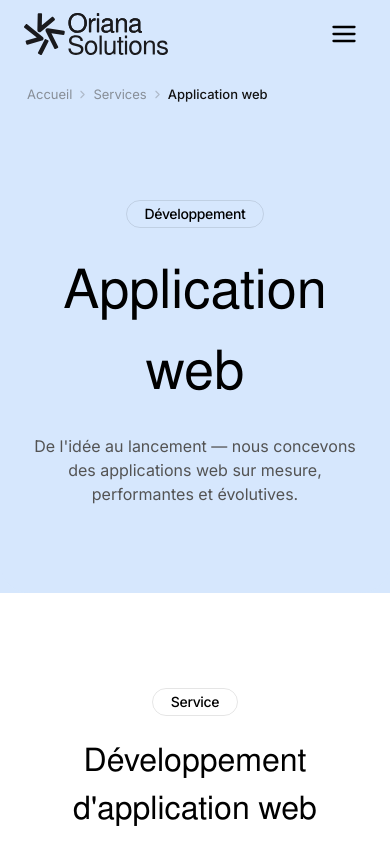
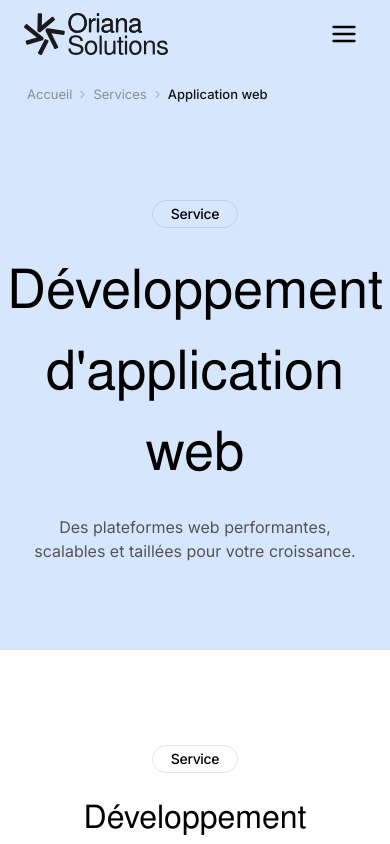
Before and after one commit to MathieuGames/orianasolutions-website, a Next.js app: page /application-web in a window 390 px wide. Shown: the top 844 px of the page. Built offline with nearby package versions, Linux system fonts and the light colour scheme.

Commit message:
fix: update mobile hero tag/title/description on application web page

```diff
--- a/app/application-web/page.tsx
+++ b/app/application-web/page.tsx
@@ -26,9 +26,9 @@ export default function page() {
       <div className="bg-primary-light md:bg-transparent">
         <Breadcrumb items={[{ label: "Services", href: "/services" }, { label: "Application web" }]} />
         <AboutSectionMobileBlock
-          tag="Développement"
-          title="Application web"
-          description="De l'idée au lancement — nous concevons des applications web sur mesure, performantes et évolutives."
+          tag="Service"
+          title="Développement d'application web"
+          description="Des plateformes web performantes, scalables et taillées pour votre croissance."
         />
       </div>
       <HeroSectionWeb />
```
